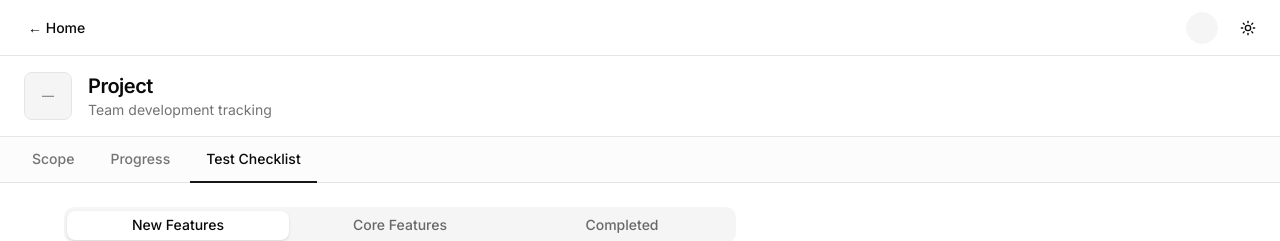
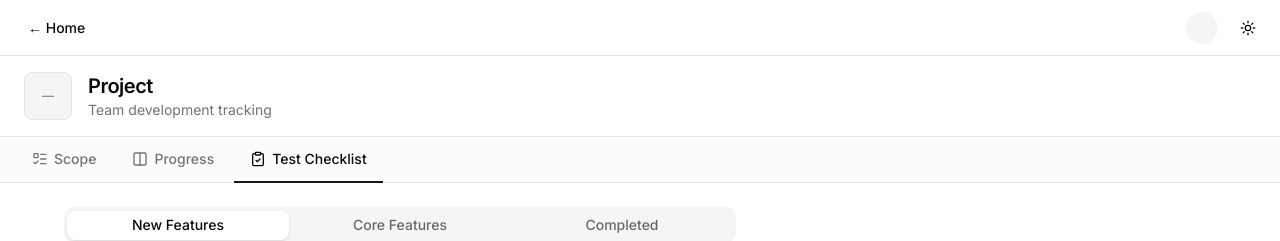
Before and after one commit to fadmouline-lab/progress_tracking, a Next.js app in the folder cursor-starter/: page /project/1/test-checklist in a window 1280 px wide. Shown: the top 241 px of the page. Built offline with nearby package versions, Linux system fonts and the light colour scheme; no server answers; the database is empty.

Commit message:
style(design): FINDING-002 — add icons to main tab navigation

```diff
--- a/cursor-starter/src/components/project/project-tabs.tsx
+++ b/cursor-starter/src/components/project/project-tabs.tsx
@@ -2,13 +2,14 @@
 
 import Link from "next/link";
 import { usePathname } from "next/navigation";
+import { ClipboardCheck, Columns2, ListTodo } from "lucide-react";
 import { useProjectContext } from "@/components/project/project-provider";
 import { cn } from "@/lib/utils";
 
 const tabs = [
-  { href: "scope", label: "Scope" },
-  { href: "progress", label: "Progress" },
-  { href: "test-checklist", label: "Test Checklist" },
+  { href: "scope", label: "Scope", icon: ListTodo },
+  { href: "progress", label: "Progress", icon: Columns2 },
+  { href: "test-checklist", label: "Test Checklist", icon: ClipboardCheck },
 ] as const;
 
 export function ProjectTabs() {
@@ -25,12 +26,13 @@ export function ProjectTabs() {
             key={tab.href}
             href={href}
             className={cn(
-              "relative -mb-px border-b-2 px-4 py-3 text-sm font-medium transition-colors",
+              "relative -mb-px flex items-center gap-1.5 border-b-2 px-4 py-3 text-sm font-medium transition-colors",
               active
                 ? "border-primary text-foreground"
                 : "border-transparent text-muted-foreground hover:text-foreground",
             )}
           >
+            <tab.icon className="size-4 shrink-0" />
             {tab.label}
           </Link>
         );
```
